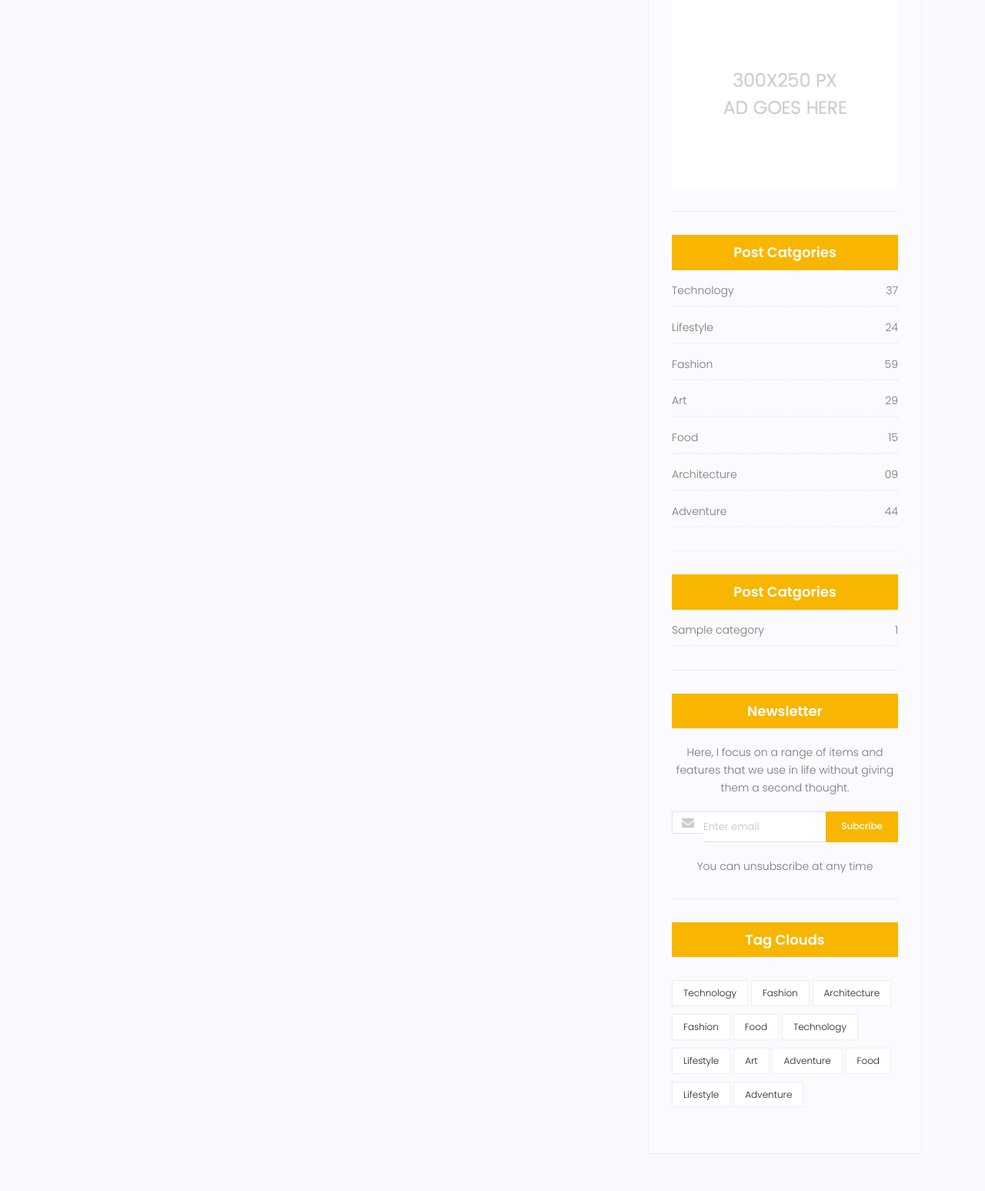
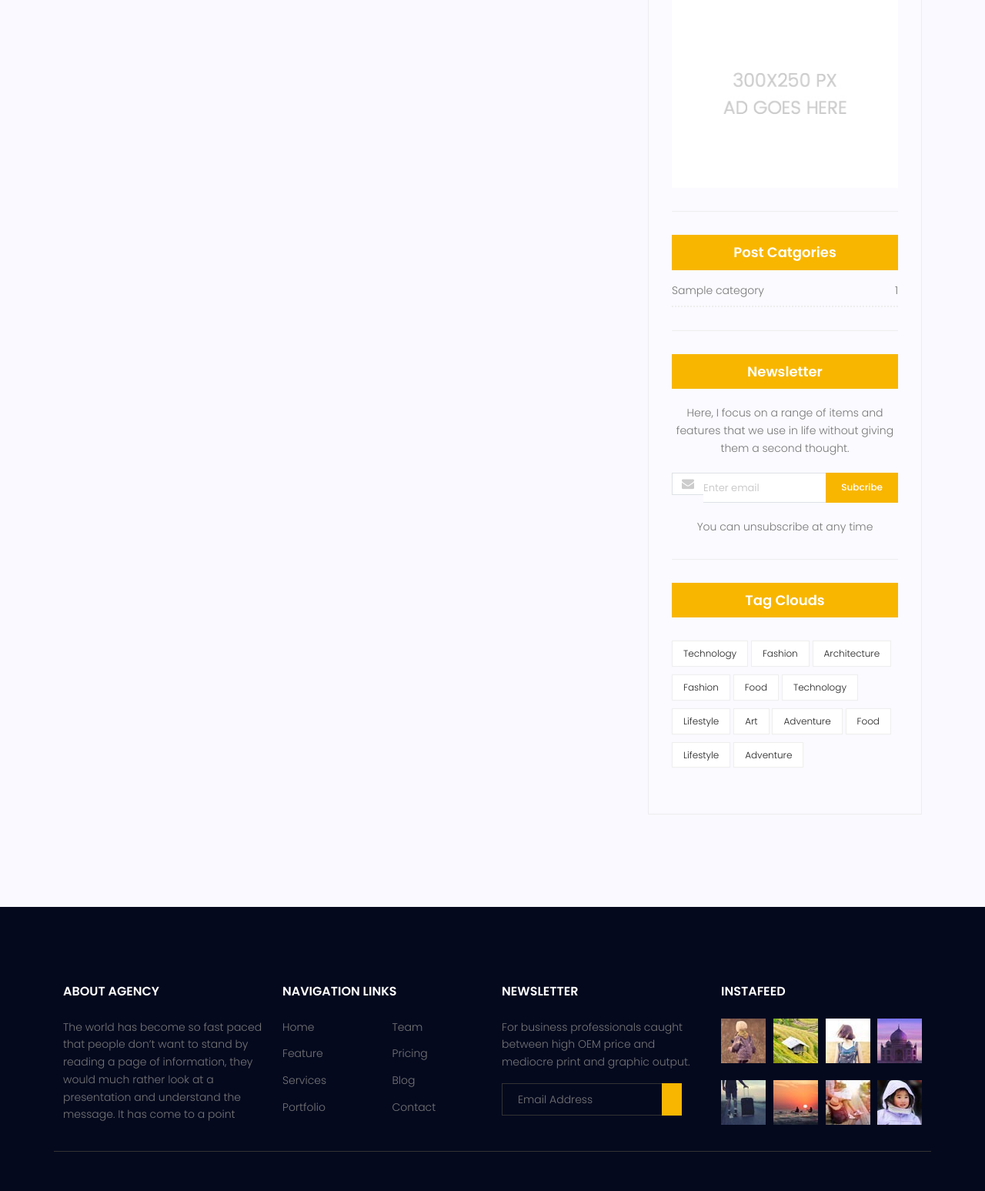
Before and after one commit to Amiraliarzande/django, a Django app: page /blog/ in a window 1280 px wide. Shown: the part 2213-3760 px from the top of the page at 77% size. Run offline with Django 3.2, Linux system fonts and the light colour scheme; tables that the repository leaves empty hold one stand-in row (values such as "Sample post"); grey boxes marked "Sample" are stand-in pictures; some libraries are stand-ins or nearby versions.

Commit message:
Enabling and dynamic post categories on the blog home page
Enabling and dynamic post categories on the blog home page

```diff
--- a/blog/templatetags/blog_tag.py
+++ b/blog/templatetags/blog_tag.py
@@ -1,5 +1,4 @@
 from django import template
-from blog.models import post
 from blog.models import post , Category
 
 register = template.Library()
@@ -14,14 +13,12 @@ def status_post ():
 def snippet (value,arg):
     return value[:arg] + "..."
 
-
-@register.inclusion_tag("popularposts.html")
-def inclusion ():
-    posts = post.objects.filter(status=1).order_by("updated_date")
 @register.inclusion_tag("blog/recentposts.html")
 def popular ():
     posts = post.objects.filter(status=1).order_by("published_date")[:3]
     return {"posts":posts}
+
+
 @register.inclusion_tag("blog/category_display.html")
 def category_display ():
     posts = post.objects.filter(status=1)
--- a/blog/urls.py
+++ b/blog/urls.py
@@ -8,6 +8,6 @@ urlpatterns = [
 
     path('', blog_home, name='blog_home'),
     path('<int:pid>', blog_single, name='blog_single'),
-    path('test/', test, name='test')
+    path('category/<str:cat_name>/', blog_home, name='category')
 
 ]
--- a/blog/views.py
+++ b/blog/views.py
@@ -4,9 +4,13 @@ from django.utils import timezone
 
 # Create your views here.
 
-def blog_home(request):
+def blog_home(request,cat_name=None):
 
     data = post.objects.filter(status=True,published_date__lte=timezone.now())
+
+    if cat_name :
+        data = data.filter(category__name=cat_name)
+
     context = {
         "posts": data,
     }
--- a/templates/blog/blog-home.html
+++ b/templates/blog/blog-home.html
@@ -84,7 +84,11 @@
                   <ul class="tags">
 
                   <li>
-                      <a href="#">{{ post.category.all|join:", " }}</a>
+                    {% for cat in post.category.all %}
+
+                      <a href="{% url "blog:category" cat_name=cat.name  %}">{{ cat.name }}{% if not forloop.last %} , {% endif %}</a>
+
+                    {% endfor %}
                   </li>
 
                   </ul>
@@ -198,53 +202,6 @@
             {% include "blog/advertising.html" %}
 
 
-            <div class="single-sidebar-widget post-category-widget">
-              <h4 class="category-title">Post Catgories</h4>
-              <ul class="cat-list">
-                <li>
-                  <a href="#" class="d-flex justify-content-between">
-                    <p>Technology</p>
-                    <p>37</p>
-                  </a>
-                </li>
-                <li>
-                  <a href="#" class="d-flex justify-content-between">
-                    <p>Lifestyle</p>
-                    <p>24</p>
-                  </a>
-                </li>
-                <li>
-                  <a href="#" class="d-flex justify-content-between">
-                    <p>Fashion</p>
-                    <p>59</p>
-                  </a>
-                </li>
-                <li>
-                  <a href="#" class="d-flex justify-content-between">
-                    <p>Art</p>
-                    <p>29</p>
-                  </a>
-                </li>
-                <li>
-                  <a href="#" class="d-flex justify-content-between">
-                    <p>Food</p>
-                    <p>15</p>
-                  </a>
-                </li>
-                <li>
-                  <a href="#" class="d-flex justify-content-between">
-                    <p>Architecture</p>
-                    <p>09</p>
-                  </a>
-                </li>
-                <li>
-                  <a href="#" class="d-flex justify-content-between">
-                    <p>Adventure</p>
-                    <p>44</p>
-                  </a>
-                </li>
-              </ul>
-            </div>
             {% category_display %}
 
             <div class="single-sidebar-widget newsletter-widget">
--- a/templates/blog/category_display.html
+++ b/templates/blog/category_display.html
@@ -3,7 +3,7 @@
   <ul class="cat-list">
     {% for cat , count in category.items %}
     <li>
-      <a href="#" class="d-flex justify-content-between">
+      <a href="{% url "blog:category" cat_name=cat %}" class="d-flex justify-content-between">
         <p>{{cat}}</p>
         <p>{{count}}</p>
       </a>
```
